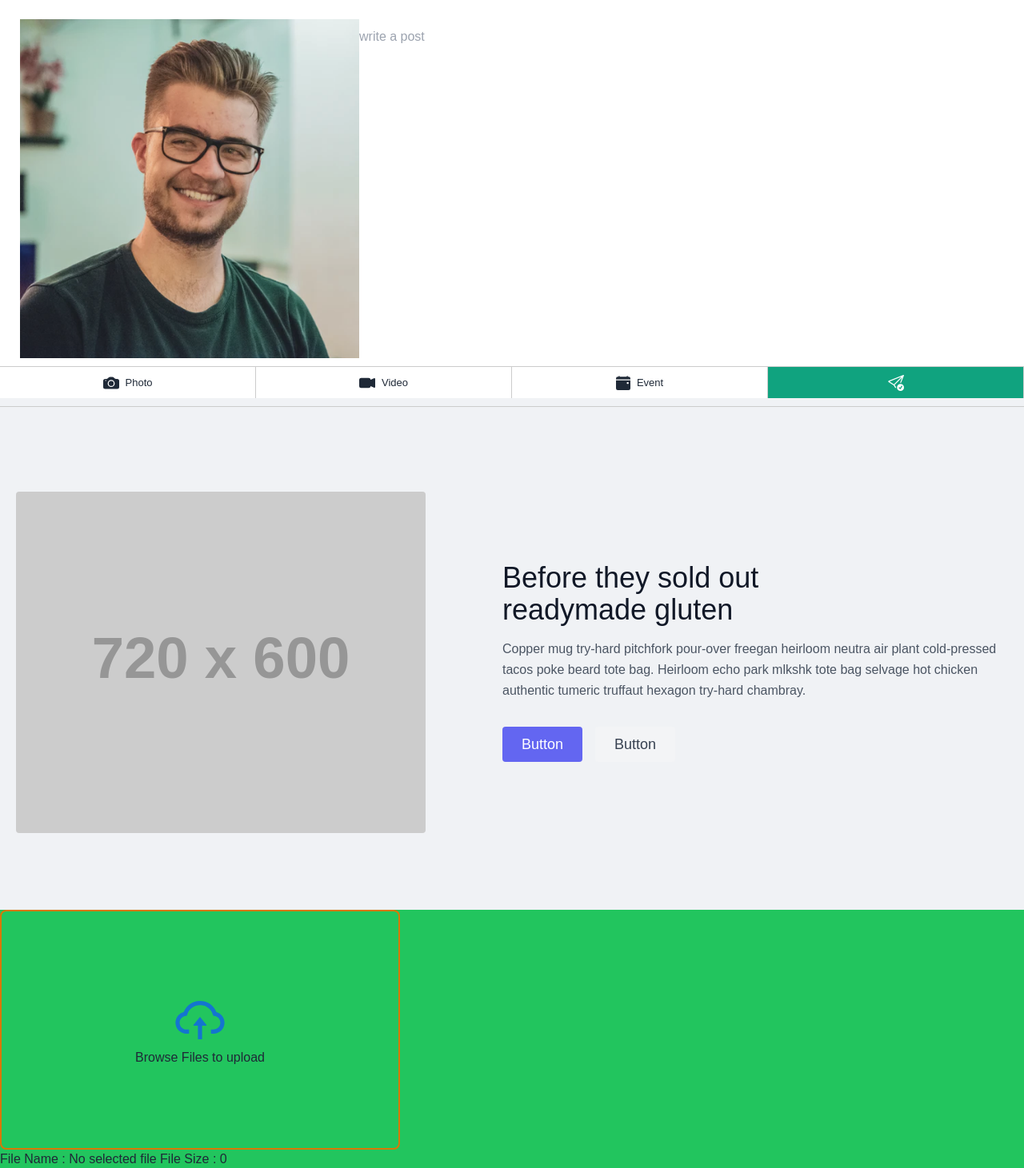
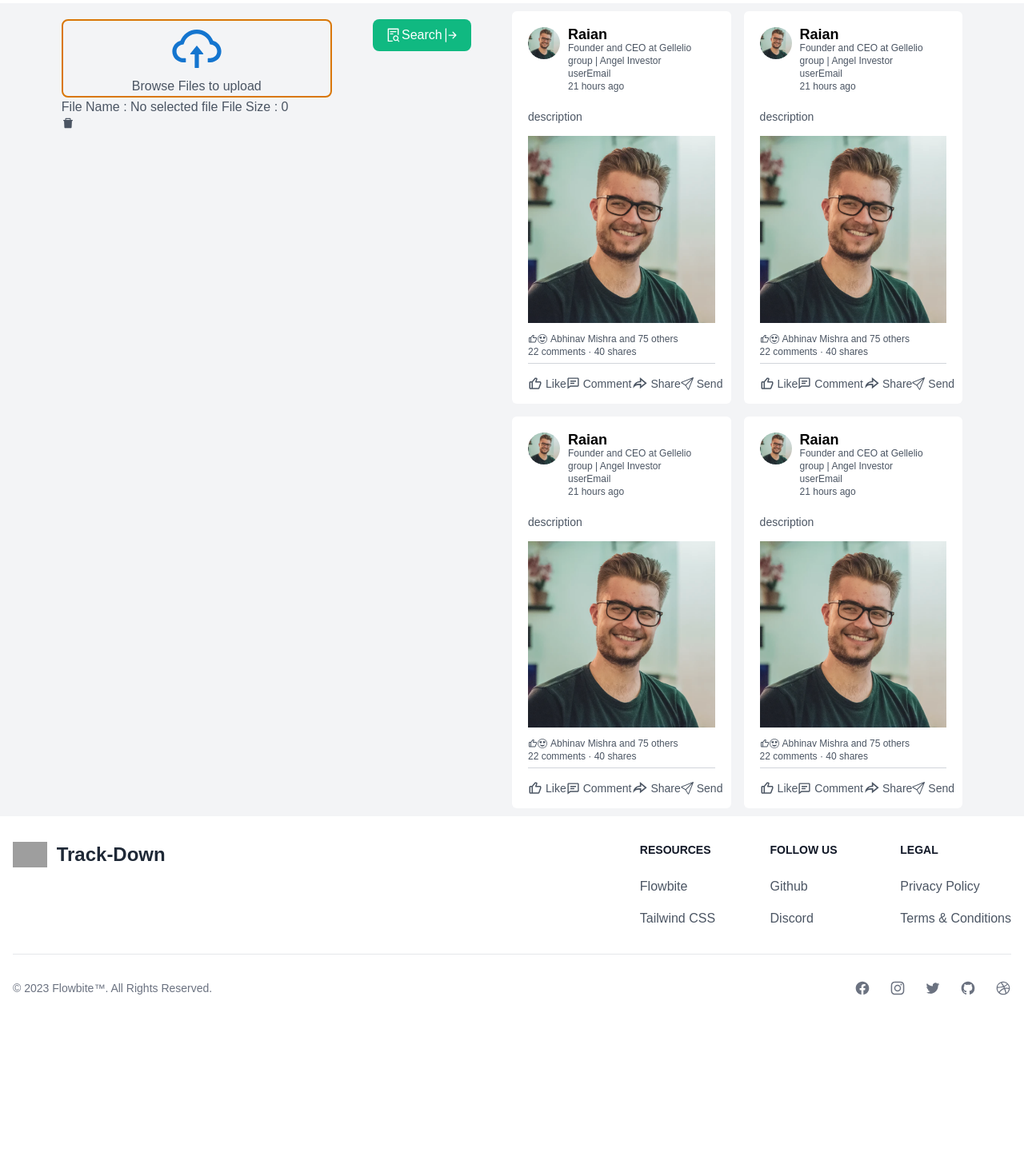
Before and after one commit to RaiAn-CSE/Track-Down, a React (Create React App) app: page /searching in a window 1280 px wide. Shown: the part 60-1521 px from the top of the page at 80% size. After the commit the page ends 1338 px from the top, so only its background shows below. Built offline with nearby package versions, Linux system fonts and the light colour scheme; no server answers; grey boxes are pictures that could not be loaded.

Commit message:
searching page design done

```diff
--- a/src/Pages/AllCards/PostCard.js
+++ b/src/Pages/AllCards/PostCard.js
@@ -1,5 +1,4 @@
 import React, { useContext, useEffect, useState } from 'react';
-import homeCSS from '../Home.module.css';
 import imgUser from "../../Assets/images/user-1.png"
 import { BiCommentDetail, BiLike } from 'react-icons/bi';
 import { BsEmojiHeartEyes, BsSend } from 'react-icons/bs';
@@ -13,7 +12,7 @@ const PostCard = (data) => {
     const { image, description, userEmail, userName } = data.data;
 
     return (
-        <div className={`mt-1 mb-4 pt-5 px-5 rounded-md ${homeCSS.post}`}>
+        <div className={`mt-1 mb-4 pt-5 px-5 rounded-md bg-[#fff]`}>
 
             <div className='flex items-start mb-[20px]'>
                 <img className='w-[40px] rounded-full mr-[10px]' src={imgUser} alt="user" />
@@ -25,11 +24,12 @@ const PostCard = (data) => {
                 </div>
             </div>
 
+
             <p className='text-sm mb-[14px]'>{description}</p>
-
             <img className='mb-3' src={image} alt="post image" width="100%" />
 
-            <div className={homeCSS.postStats}>
+
+            <div className='flex justify-between items-center flex-wrap border-b border-gray-300 text-xs pb-[6px]'>
                 <div className='flex items-center'>
                     <BiLike />
                     <BsEmojiHeartEyes />
--- a/src/Pages/Home.module.css
+++ b/src/Pages/Home.module.css
@@ -5,32 +5,7 @@
     font-family: "Poppins", sans-serif;
 }
 
-
-/* main content  */
-
-.container {
-    display: flex;
-    padding: 20px 6% 20px 6%;
-    justify-content: space-between;
-    flex-wrap: wrap;
-    background: #f0f2f5;
-    color: #5f5f5f;
-}
-
-.container a {
-    text-decoration: none;
-    color: #5f5f5f;
-}
-
 /* leftSidebar */
-
-.leftSidebar,
-.rightSidebar {
-    flex-basis: 25%;
-    align-self: flex-start;
-    position: sticky;
-    top: 84px;
-}
 
 .sidebarProfileBox {
     background-color: #fff;
@@ -148,10 +123,6 @@
 
 /* middle  */
 
-.middle {
-    flex-basis: 47%;
-}
-
 .createPost {
     background: #fff;
 }
@@ -161,6 +132,7 @@
     display: flex;
     align-items: flex-start;
 }
+
 
 .createPostInput textarea {
     border: 0;
@@ -228,20 +200,6 @@
     margin-left: 3px;
 }
 
-.post {
-    background-color: #fff;
-}
-
-
-.postStats {
-    display: flex;
-    justify-content: space-between;
-    align-items: center;
-    flex-wrap: wrap;
-    border-bottom: 1px solid #ccc;
-    font-size: 12px;
-    padding-bottom: 6px;
-}
 
 /* right sidebar  */
 
@@ -349,17 +307,6 @@
 
 @media only screen and (max-width: 600px) {
 
-    .container {
-        padding: 15px 3%;
-    }
-
-    .leftSidebar,
-    .rightSidebar {
-        flex-basis: 100%;
-        position: relative;
-        top: unset;
-    }
-
     .middle {
         flex-basis: 100%;
     }
@@ -377,8 +324,4 @@
     .sidebarActivity {
         display: none;
     }
-
-    /* .sidebarActivity.open-activity {
-        display: block;
-    } */
 }
--- a/src/Pages/Searching.js
+++ b/src/Pages/Searching.js
@@ -3,9 +3,11 @@ import homeCSS from './Home.module.css'
 import { AuthContext } from '../contexts/AuthProvider';
 import { toast } from 'react-hot-toast';
 import { useForm } from 'react-hook-form';
-import imgUser from "../Assets/images/user-1.png"
-import { BsCameraVideoFill, BsEmojiHeartEyes, BsFillCalendarEventFill, BsFillCameraFill, BsSend, BsSendCheck } from 'react-icons/bs';
-import { AiFillDelete, AiOutlineCloudUpload } from 'react-icons/ai';
+import userImage from "../Assets/images/user-1.png"
+import { BsArrowBarRight, BsCameraVideoFill, BsEmojiHeartEyes, BsFillCalendarEventFill, BsFillCameraFill, BsSend, BsSendCheck } from 'react-icons/bs';
+import { AiFillDelete, AiOutlineCloudUpload, AiOutlineFileSearch } from 'react-icons/ai';
+import { BiCommentDetail, BiLike } from 'react-icons/bi';
+import { RiShareForwardLine } from 'react-icons/ri';
 
 
 const Searching = () => {
@@ -101,71 +103,11 @@ const Searching = () => {
 
 
     return (
-        <div className={`{homeCSS.middle} bg-[#f0f2f5]`}>
-
-            <div className={homeCSS.createPost}>
-                <form onSubmit={handleSubmit(handleItem)}>
-                    <div className={homeCSS.createPostInput}>
-                        <img src={imgUser} alt="user" />
-                        <textarea rows="2" placeholder="write a post" {...register("description")} required></textarea>
-                    </div>
-                    <div className={homeCSS.createPostLinks}>
-                        <li>
-                            <label htmlFor="dropzone-file" className="flex items-center justify-center w-full h-full  cursor-pointer hover:bg-gray-100">
-                                <BsFillCameraFill size={20} />
-                                <span className='ml-2'>Photo</span>
-                                <input id="dropzone-file" type="file" className="hidden" {...register("image")} required />
-                            </label>
-                        </li>
-                        <li>
-                            <label htmlFor="dropzone-file" className="flex items-center justify-center w-full h-full  cursor-pointer hover:bg-gray-100">
-                                <BsCameraVideoFill size={20} />
-                                <span className='ml-2'>Video</span>
-                                {<input id="dropzone-file" type="file" className="hidden"
-                                /* {...register("video")} required */
-                                />}
-                            </label>
-                        </li>
-                        <li>
-                            <BsFillCalendarEventFill size={18} />
-                            <span className='ml-2'>Event</span>
-                        </li>
-                        <li>
-                            <button><BsSendCheck size={20} /></button>
-                        </li>
-                    </div>
-                </form>
-            </div>
-
-            <div className={homeCSS.sortBy}>
-                <hr />
-            </div>
-
-            <section className="text-gray-600 body-font">
-                <div className="container mx-auto flex px-5 py-24 md:flex-row flex-col items-center">
-                    <div className="lg:max-w-lg lg:w-full md:w-1/2 w-5/6 mb-10 md:mb-0">
-                        <img className="object-cover object-center rounded" alt="hero" src="https://dummyimage.com/720x600" />
-                    </div>
-                    <div className="lg:flex-grow md:w-1/2 lg:pl-24 md:pl-16 flex flex-col md:items-start md:text-left items-center text-center">
-                        <h1 className="title-font sm:text-4xl text-3xl mb-4 font-medium text-gray-900">Before they sold out
-                            <br className="hidden lg:inline-block" />readymade gluten
-                        </h1>
-                        <p className="mb-8 leading-relaxed">Copper mug try-hard pitchfork pour-over freegan heirloom neutra air plant cold-pressed tacos poke beard tote bag. Heirloom echo park mlkshk tote bag selvage hot chicken authentic tumeric truffaut hexagon try-hard chambray.</p>
-                        <div className="flex justify-center">
-                            <button className="inline-flex text-white bg-indigo-500 border-0 py-2 px-6 focus:outline-none hover:bg-indigo-600 rounded text-lg">Button</button>
-                            <button className="ml-4 inline-flex text-gray-700 bg-gray-100 border-0 py-2 px-6 focus:outline-none hover:bg-gray-200 rounded text-lg">Button</button>
-                        </div>
-                    </div>
-                </div>
-            </section>
-
-
-
-            <div className='bg-green-500'>
-                <form className='flex flex-col justify-center items-center border-amber-600 h-[300px] w-[500px] cursor-pointer border-2 rounded-lg ' onClick={() => document.querySelector(".input-field").click()}>
+        <div className=' bg-gray-100 text-gray-600 min-h-screen block lg:flex items-center justify-between py-[5px] lg:py-[10px] px-[3%] lg:px-[6%]'>
+            <div className='basis-full lg:basis-[30%] self-start lg:sticky lg:top-[84px]'>
+                <form className='flex flex-col justify-center items-center border-amber-600 h-auto w-auto cursor-pointer border-2 rounded-lg ' onClick={() => document.querySelector(".input-field").click()}>
                     <input type="file" accept='image/*' className='input-field' hidden
                         onChange={({ target: { files } }) => {
-                            console.log(files);
                             if (files) {
                                 setImage(URL.createObjectURL(files[0]))
                                 setFileName(files[0].name)
@@ -175,7 +117,7 @@ const Searching = () => {
                     />
 
                     {image ?
-                        <img src={image} width={150} height={150} alt={fileName} />
+                        <img className='rounded-lg w-auto h-auto max-h-full' src={image} alt={fileName} />
                         :
                         <>
                             <AiOutlineCloudUpload color='#1475cf' size={70} />
@@ -193,54 +135,188 @@ const Searching = () => {
                 />
             </div>
 
+            <div className='basis-[20%] flex justify-center self-start lg:sticky lg:top-[84px]'>
+                <button class="flex items-center bg-emerald-500 hover:bg-emerald-600 focus:ring focus:ring-emerald-200 text-white font-medium py-2 px-4 rounded-lg">
+                    <AiOutlineFileSearch size={20} />
+                    Search
+                    <BsArrowBarRight size={20} />
+                </button>
+            </div>
 
 
-            <div onClick={() => document.querySelector("#input-field").click()} className='bg-green-500 '>
-                <form className='flex flex-col justify-center items-center border-amber-600 h-[300px] w-[500px] cursor-pointer border-2 rounded-lg '>
 
-                    <input type="file" id='input-field' hidden
-                        onChange={({ target: { files } }) => {
-                            console.log(files);
-                            if (files) {
-                                setImage(URL.createObjectURL(files[0]))
-                                setFileName(files[0].name)
-                                setFileSize(files[0].size)
-                            }
-                        }}
-                    />
-                </form>
-                <p>File Name : {fileName} File Size : {fileSize}</p>
-
-                <AiFillDelete
-                    onClick={() => {
-                        setFileName("No selected file");
-                        setImage(null);
-                        setFileSize("0 bytes");
-                    }}
-                />
-            </div>
-            {image ?
-                <img src={image} width={150} height={150} alt={fileName} />
-                :
-                <>
-                    <AiOutlineCloudUpload color='#1475cf' size={70} />
-                    <p>Browse Files to upload</p>
-                </>
-            }
+            <div className='basis-[50%] grid grid-cols-1 lg:grid-cols-2 gap-4 duration-300 ease-in-out hover:gap-2'>
 
 
-            {/* {
-                            image ?
-                                <>
-                                    <div className='flex'>
-                                        <img src={image} width={150} height={150} alt={fileName} />
-                                        <p>File Name : {fileName} File Size : {fileSize}</p>
-                                    </div>
-                                </>
-                                :
-                                <>
-                                </>
-                        } */}
+                <div className='pt-5 px-5 rounded-md bg-[#fff]'>
+                    <div className='flex items-start mb-[20px]'>
+                        <img className='w-[40px] rounded-full mr-[10px]' src={userImage} alt="user" />
+                        <div>
+                            <h1 className='text-lg leading-none font-semibold text-black'>Raian</h1>
+                            <small className='text-xs block'>Founder and CEO at Gellelio group | Angel Investor</small>
+                            <small className='text-xs block'>userEmail</small>
+                            <small className='text-xs block'>21 hours ago</small>
+                        </div>
+                    </div>
+
+                    <p className='text-sm mb-[14px]'>description</p>
+                    <img className='mb-3' src={userImage} alt="post image" width="100%" />
+
+
+                    <div className='flex justify-between items-center flex-wrap border-b border-gray-300 text-xs pb-[6px]'>
+                        <div className='flex items-center'>
+                            <BiLike />
+                            <BsEmojiHeartEyes />
+                            <span className='block ml-1'>Abhinav Mishra and 75 others</span>
+                        </div>
+                        <div className='flex items-center'>
+                            <span>22 comments &middot; 40 shares</span>
+                        </div>
+                    </div>
+
+                    <div className='flex items-center justify-around py-[15px]'>
+                        <div className='flex items-center'>
+                            <BiLike size={18} /><span className='text-sm ml-1'>Like</span>
+                        </div>
+                        <div className='flex items-center'>
+                            <BiCommentDetail size={17} /><span className='text-sm ml-1'>Comment</span>
+                        </div>
+                        <div className='flex items-center'>
+                            <RiShareForwardLine size={20} /><span className='text-sm ml-1'>Share</span>
+                        </div>
+                        <div className='flex items-center'>
+                            <BsSend /><span className='text-sm ml-1'>Send</span>
+                        </div>
+                    </div>
+                </div>
+
+                <div className='pt-5 px-5 rounded-md bg-[#fff]'>
+                    <div className='flex items-start mb-[20px]'>
+                        <img className='w-[40px] rounded-full mr-[10px]' src={userImage} alt="user" />
+                        <div>
+                            <h1 className='text-lg leading-none font-semibold text-black'>Raian</h1>
+                            <small className='text-xs block'>Founder and CEO at Gellelio group | Angel Investor</small>
+                            <small className='text-xs block'>userEmail</small>
+                            <small className='text-xs block'>21 hours ago</small>
+                        </div>
+                    </div>
+
+                    <p className='text-sm mb-[14px]'>description</p>
+                    <img className='mb-3' src={userImage} alt="post image" width="100%" />
+
+
+                    <div className='flex justify-between items-center flex-wrap border-b border-gray-300 text-xs pb-[6px]'>
+                        <div className='flex items-center'>
+                            <BiLike />
+                            <BsEmojiHeartEyes />
+                            <span className='block ml-1'>Abhinav Mishra and 75 others</span>
+                        </div>
+                        <div className='flex items-center'>
+                            <span>22 comments &middot; 40 shares</span>
+                        </div>
+                    </div>
+
+                    <div className='flex items-center justify-around py-[15px]'>
+                        <div className='flex items-center'>
+                            <BiLike size={18} /><span className='text-sm ml-1'>Like</span>
+                        </div>
+                        <div className='flex items-center'>
+                            <BiCommentDetail size={17} /><span className='text-sm ml-1'>Comment</span>
+                        </div>
+                        <div className='flex items-center'>
+                            <RiShareForwardLine size={20} /><span className='text-sm ml-1'>Share</span>
+                        </div>
+                        <div className='flex items-center'>
+                            <BsSend /><span className='text-sm ml-1'>Send</span>
+                        </div>
+                    </div>
+                </div>
+
+                <div className='pt-5 px-5 rounded-md bg-[#fff]'>
+                    <div className='flex items-start mb-[20px]'>
+                        <img className='w-[40px] rounded-full mr-[10px]' src={userImage} alt="user" />
+                        <div>
+                            <h1 className='text-lg leading-none font-semibold text-black'>Raian</h1>
+                            <small className='text-xs block'>Founder and CEO at Gellelio group | Angel Investor</small>
+                            <small className='text-xs block'>userEmail</small>
+                            <small className='text-xs block'>21 hours ago</small>
+                        </div>
+                    </div>
+
+                    <p className='text-sm mb-[14px]'>description</p>
+                    <img className='mb-3' src={userImage} alt="post image" width="100%" />
+
+
+                    <div className='flex justify-between items-center flex-wrap border-b border-gray-300 text-xs pb-[6px]'>
+                        <div className='flex items-center'>
+                            <BiLike />
+                            <BsEmojiHeartEyes />
+                            <span className='block ml-1'>Abhinav Mishra and 75 others</span>
+                        </div>
+                        <div className='flex items-center'>
+                            <span>22 comments &middot; 40 shares</span>
+                        </div>
+                    </div>
+
+                    <div className='flex items-center justify-around py-[15px]'>
+                        <div className='flex items-center'>
+                            <BiLike size={18} /><span className='text-sm ml-1'>Like</span>
+                        </div>
+                        <div className='flex items-center'>
+                            <BiCommentDetail size={17} /><span className='text-sm ml-1'>Comment</span>
+                        </div>
+                        <div className='flex items-center'>
+                            <RiShareForwardLine size={20} /><span className='text-sm ml-1'>Share</span>
+                        </div>
+                        <div className='flex items-center'>
+                            <BsSend /><span className='text-sm ml-1'>Send</span>
+                        </div>
+                    </div>
+                </div>
+
+                <div className='pt-5 px-5 rounded-md bg-[#fff]'>
+                    <div className='flex items-start mb-[20px]'>
+                        <img className='w-[40px] rounded-full mr-[10px]' src={userImage} alt="user" />
+                        <div>
+                            <h1 className='text-lg leading-none font-semibold text-black'>Raian</h1>
+                            <small className='text-xs block'>Founder and CEO at Gellelio group | Angel Investor</small>
+                            <small className='text-xs block'>userEmail</small>
+                            <small className='text-xs block'>21 hours ago</small>
+                        </div>
+                    </div>
+
+                    <p className='text-sm mb-[14px]'>description</p>
+                    <img className='mb-3' src={userImage} alt="post image" width="100%" />
+
+
+                    <div className='flex justify-between items-center flex-wrap border-b border-gray-300 text-xs pb-[6px]'>
+                        <div className='flex items-center'>
+                            <BiLike />
+                            <BsEmojiHeartEyes />
+                            <span className='block ml-1'>Abhinav Mishra and 75 others</span>
+                        </div>
+                        <div className='flex items-center'>
+                            <span>22 comments &middot; 40 shares</span>
+                        </div>
+                    </div>
+
+                    <div className='flex items-center justify-around py-[15px]'>
+                        <div className='flex items-center'>
+                            <BiLike size={18} /><span className='text-sm ml-1'>Like</span>
+                        </div>
+                        <div className='flex items-center'>
+                            <BiCommentDetail size={17} /><span className='text-sm ml-1'>Comment</span>
+                        </div>
+                        <div className='flex items-center'>
+                            <RiShareForwardLine size={20} /><span className='text-sm ml-1'>Share</span>
+                        </div>
+                        <div className='flex items-center'>
+                            <BsSend /><span className='text-sm ml-1'>Send</span>
+                        </div>
+                    </div>
+                </div>
+
+            </div>
         </div>
     );
 };
```
Also changed, not shown: src/Pages/Home.js (+28 -69 lines).
